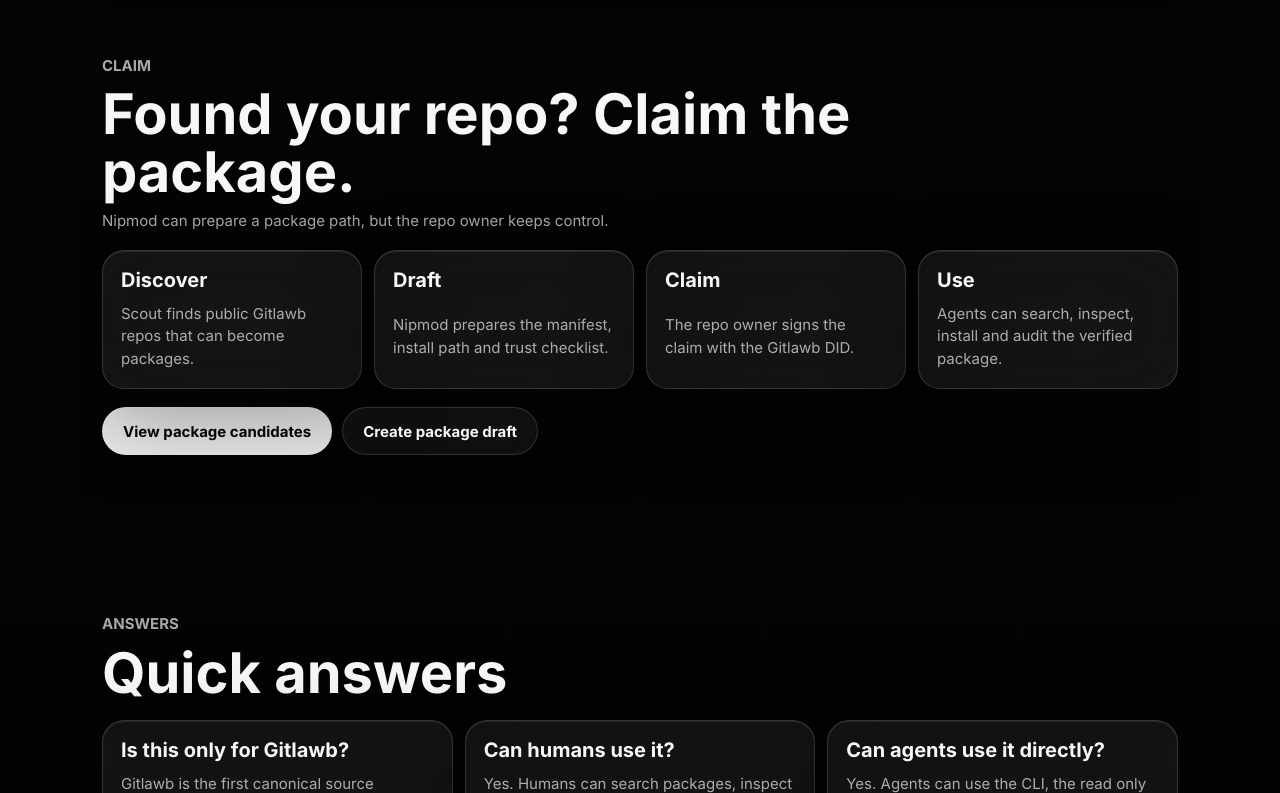
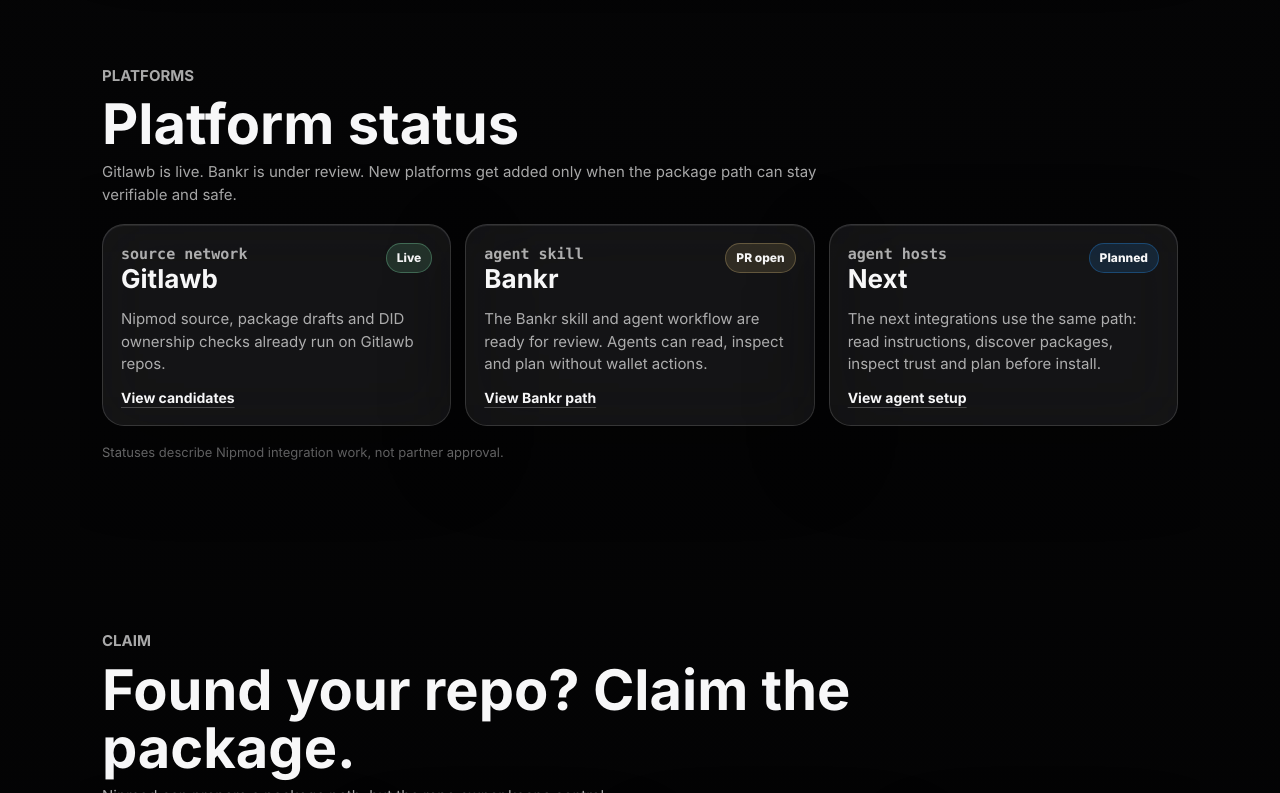
Before and after one commit to nipmod/nipmod, a Next.js app in the folder site/: page / in a window 1280 px wide. Shown: the part 2709-3502 px from the top of the page. Built offline with nearby package versions, Linux system fonts and the light colour scheme; no server answers.

Commit message:
feat: add platform roadmap

```diff
--- a/site/app/content.ts
+++ b/site/app/content.ts
@@ -54,6 +54,38 @@
       "source history stays on Gitlawb",
       "package truth is verified from signed evidence",
       "the same model can cover more agent code platforms over time"
+    ]
+  },
+  platformRoadmap: {
+    headline: "Platform status",
+    lead:
+      "Gitlawb is live. Bankr is under review. New platforms get added only when the package path can stay verifiable and safe.",
+    note: "Statuses describe Nipmod integration work, not partner approval.",
+    items: [
+      {
+        name: "Gitlawb",
+        status: "Live",
+        label: "source network",
+        text: "Nipmod source, package drafts and DID ownership checks already run on Gitlawb repos.",
+        href: "/candidates",
+        cta: "View candidates"
+      },
+      {
+        name: "Bankr",
+        status: "PR open",
+        label: "agent skill",
+        text: "The Bankr skill and agent workflow are ready for review. Agents can read, inspect and plan without wallet actions.",
+        href: "/bankr",
+        cta: "View Bankr path"
+      },
+      {
+        name: "Next",
+        status: "Planned",
+        label: "agent hosts",
+        text: "The next integrations use the same path: read instructions, discover packages, inspect trust and plan before install.",
+        href: "/agents",
+        cta: "View agent setup"
+      }
     ]
   },
   claimFlow: {
--- a/site/app/globals.css
+++ b/site/app/globals.css
@@ -825,6 +825,7 @@
 
 .registry-section,
 .ecosystem-section,
+.platform-section,
 .host-section {
   display: grid;
   gap: 18px;
@@ -855,6 +856,107 @@
 .section-head {
   display: grid;
   gap: 8px;
+  max-width: 760px;
+}
+
+.platform-grid {
+  display: grid;
+  gap: 14px;
+  grid-template-columns: repeat(3, minmax(0, 1fr));
+}
+
+.platform-card {
+  backdrop-filter: blur(30px) saturate(180%);
+  background: var(--surface);
+  border: 1px solid var(--border);
+  border-radius: var(--radius);
+  box-shadow: var(--shadow), inset 0 1px 0 rgba(255, 255, 255, 0.08);
+  display: grid;
+  gap: 14px;
+  min-width: 0;
+  padding: 18px;
+}
+
+.platform-top {
+  align-items: start;
+  display: flex;
+  gap: 14px;
+  justify-content: space-between;
+}
+
+.platform-label {
+  color: var(--quiet);
+  font-family: "SF Mono", ui-monospace, Menlo, Monaco, Consolas, monospace;
+  font-size: 12px;
+  font-weight: 760;
+  line-height: 1.3;
+  margin: 0 0 8px;
+  text-transform: lowercase;
+}
+
+.platform-card h3 {
+  color: var(--text);
+  font-size: 26px;
+  font-weight: 700;
+  letter-spacing: 0;
+  line-height: 1.08;
+  margin: 0;
+}
+
+.platform-card p {
+  color: var(--muted);
+  font-size: 15px;
+  line-height: 1.5;
+  margin: 0;
+}
+
+.platform-card a {
+  align-self: end;
+  color: var(--text);
+  font-size: 14px;
+  font-weight: 700;
+  justify-self: start;
+  text-decoration: underline;
+  text-decoration-color: rgba(255, 255, 255, 0.22);
+  text-underline-offset: 4px;
+}
+
+.platform-card a:hover {
+  text-decoration-color: rgba(255, 255, 255, 0.62);
+}
+
+.platform-status {
+  border: 1px solid var(--border-soft);
+  border-radius: 999px;
+  color: var(--text);
+  flex: 0 0 auto;
+  font-size: 12px;
+  font-weight: 760;
+  line-height: 1;
+  padding: 8px 10px;
+  white-space: nowrap;
+}
+
+.platform-status-live {
+  background: rgba(143, 255, 193, 0.13);
+  border-color: rgba(143, 255, 193, 0.28);
+}
+
+.platform-status-review {
+  background: rgba(255, 217, 138, 0.12);
+  border-color: rgba(255, 217, 138, 0.25);
+}
+
+.platform-status-planned {
+  background: rgba(41, 151, 255, 0.14);
+  border-color: rgba(41, 151, 255, 0.3);
+}
+
+.platform-note {
+  color: var(--quiet);
+  font-size: 13px;
+  line-height: 1.45;
+  margin: 0;
   max-width: 760px;
 }
 
@@ -1630,6 +1732,7 @@
   .usage-strip,
   .live-stat-grid,
   .comparison-grid,
+  .platform-grid,
   .claim-flow,
   .owner-flow,
   .faq-grid,
--- a/site/app/page.tsx
+++ b/site/app/page.tsx
@@ -159,6 +159,30 @@
         </div>
       </section>
 
+      <section className="platform-section" id="platforms" aria-labelledby="platforms-title">
+        <div className="section-head">
+          <p className="eyebrow">Platforms</p>
+          <h2 id="platforms-title">{homeContent.platformRoadmap.headline}</h2>
+          <p>{homeContent.platformRoadmap.lead}</p>
+        </div>
+        <div className="platform-grid" aria-label="Nipmod platform roadmap">
+          {homeContent.platformRoadmap.items.map((item) => (
+            <article className="platform-card" key={item.name}>
+              <div className="platform-top">
+                <div>
+                  <p className="platform-label">{item.label}</p>
+                  <h3>{item.name}</h3>
+                </div>
+                <span className={`platform-status ${platformStatusClass(item.status)}`}>{item.status}</span>
+              </div>
+              <p>{item.text}</p>
+              <a href={item.href}>{item.cta}</a>
+            </article>
+          ))}
+        </div>
+        <p className="platform-note">{homeContent.platformRoadmap.note}</p>
+      </section>
+
       <section className="claim-section" id="claim" aria-labelledby="claim-title">
         <div className="section-head">
           <p className="eyebrow">Claim</p>
@@ -284,6 +308,18 @@
   );
 }
 
+function platformStatusClass(status: string): string {
+  if (status === "Live") {
+    return "platform-status-live";
+  }
+
+  if (status === "PR open") {
+    return "platform-status-review";
+  }
+
+  return "platform-status-planned";
+}
+
 function PackageCard({ pkg }: { pkg: RegistryPackage }) {
   const receipts = (pkg.compatibilityReceipts ?? []).filter((receipt) => receipt.provenanceLoss.length === 0).slice(0, 3);
   const sourceRepoHref = safeSourceRepoHref(pkg.sourceRepo);
--- a/site/app/site-header.tsx
+++ b/site/app/site-header.tsx
@@ -81,6 +81,7 @@
             <a href="/security">Security</a>
             <a href="/mcp">MCP</a>
             <a href="/bankr">Bankr agents</a>
+            <a href="/#platforms">Platforms</a>
             <a
               href={homeContent.links.gitlawbProfile}
               aria-label="Open Nipmod Gitlawb profile in a new tab"
```
Also changed, not shown: 2 other files (tests, documents, lock files or other folders).
